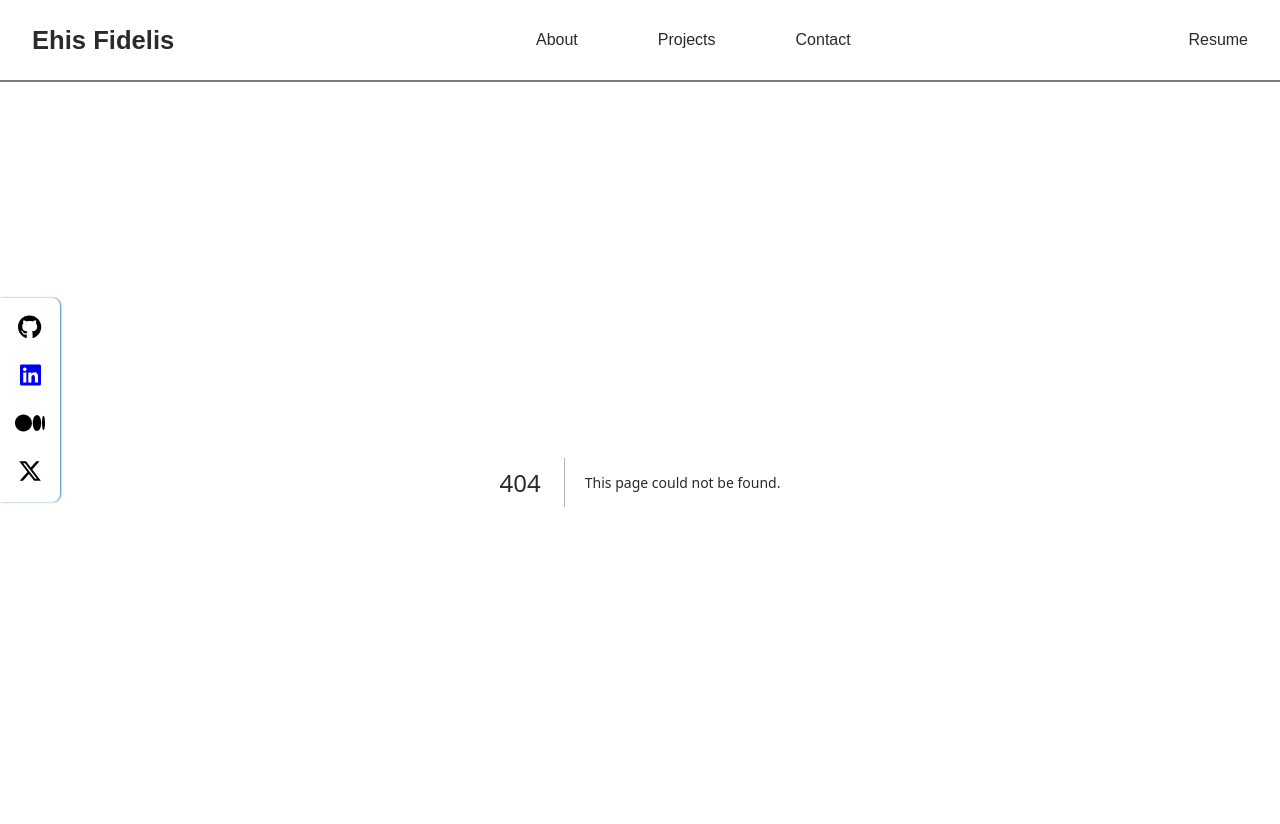
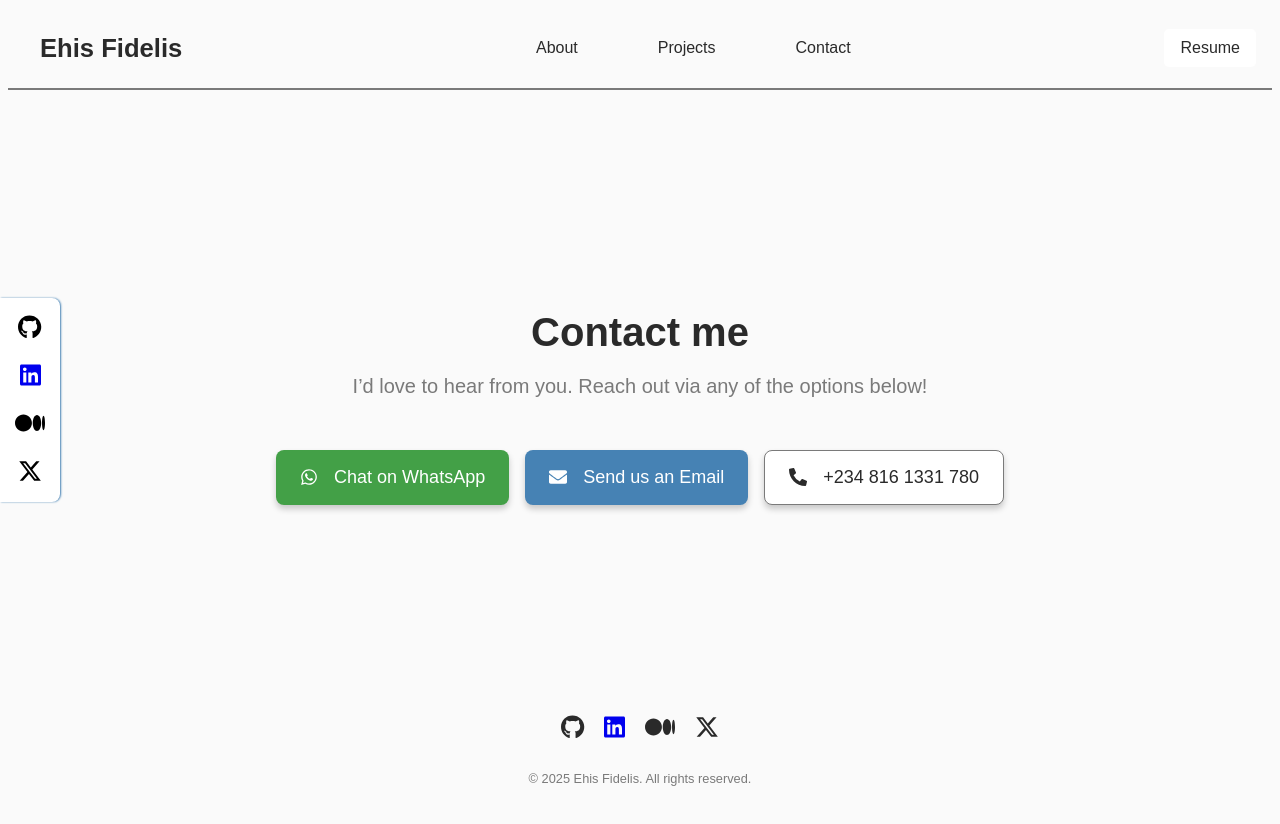
Before and after one commit to ehis-io/ehis-portfolio, a Next.js app: page /contact in a window 1280 px wide. Before the commit this address had no page. Shown: the top 824 px of the page. Built offline with nearby package versions, Linux system fonts and the light colour scheme.

Commit message:
nav bar navigation

```diff
--- a/app/components/footer/Footer.tsx
+++ b/app/components/footer/Footer.tsx
@@ -0,0 +1,52 @@
+import styles from './footer.module.css'
+import { FontAwesomeIcon } from '@fortawesome/react-fontawesome'
+import {
+  faGithub,
+  faLinkedin,
+  faMedium,
+  faXTwitter,
+} from '@fortawesome/free-brands-svg-icons'
+export default function Footer() {
+  const date = new Date().getFullYear()
+  return (
+    <footer>
+      <div className={styles.footer}>
+        <div className={styles.sideBarContent}>
+          <a
+            className={styles.icon}
+            href="https://github.com/ehis-io"
+            target="_blank"
+            rel="noopener noreferrer"
+          >
+            <FontAwesomeIcon icon={faGithub} />
+          </a>
+          <a
+            // className={styles.icon}
+            href="https://linkedin.com/in/ehis-fidelis"
+            target="_blank"
+            rel="noopener noreferrer"
+          >
+            <FontAwesomeIcon icon={faLinkedin} />
+          </a>
+          <a
+            className={styles.icon}
+            href="https://medium.com/@ehis_io"
+            target="_blank"
+            rel="noopener noreferrer"
+          >
+            <FontAwesomeIcon icon={faMedium} />
+          </a>
+          <a
+            className={styles.icon}
+            href="https://twitter.com/ehis_io"
+            target="_blank"
+            rel="noopener noreferrer"
+          >
+            <FontAwesomeIcon icon={faXTwitter} />
+          </a>
+        </div>
+        <p>© {date} Ehis Fidelis. All rights reserved.</p>
+      </div>
+    </footer>
+  )
+}
--- /dev/null
+++ b/app/components/footer/footer.module.css
@@ -0,0 +1,31 @@
+.footer {
+  display: block;
+  background-color: var(--background-color);
+  color: var(--text-color);
+  text-align: center;
+  margin-top: auto;
+
+  /* important for flex layout */
+}
+
+.footer p {
+  color: var(--text-muted);
+  font-size: 0.8rem;
+  text-align: center;
+  width: 100%;
+  display: inline-block;
+}
+
+.sideBarContent {
+  display: flex;
+  justify-content: center;
+  gap: 20px;
+  align-items: center;
+
+  color: var(--text-color);
+  font-size: 1.5rem;
+  padding: 1rem 0;
+}
+.icon {
+  color: var(--text-color);
+}
--- a/app/components/nav-bar/Navbar.tsx
+++ b/app/components/nav-bar/Navbar.tsx
@@ -36,7 +36,7 @@ export default function Navbar() {
             </a>
           </li>
           <li>
-            <a className={styles.linkItem} href="#contact">
+            <a className={styles.linkItem} href="/contact">
               Contact
             </a>
           </li>
--- a/app/components/nav-bar/nav.module.css
+++ b/app/components/nav-bar/nav.module.css
@@ -118,26 +118,37 @@
   .resumeButton {
     display: none;
   }
-
   .links {
-    display: none;
     flex-direction: column;
+    gap: 1rem;
+    padding: 1rem 0;
   }
 
   .navbar {
     width: 100%;
-    display: none;
+    display: none; /* hidden by default */
     flex-direction: column;
     align-items: center;
     margin-top: 1rem;
+    transition: all 0.3s ease-in-out;
+    overflow: hidden;
+  }
+  .navbar.open {
+    display: flex;
+    position: absolute;
+    top: 10vh; /* just below your main navbar */
+    left: 0;
+    width: 100%;
+    background-color: var(--primary-color);
+    flex-direction: column;
+    align-items: center;
+    gap: 1rem;
+    padding: 1rem 0;
+    z-index: 999;
+    box-shadow: 0 4px 10px rgba(0, 0, 0, 0.2);
   }
 
-  .navbar.open {
-    /* display: flex; */
-  }
-
-  .links {
-    flex-direction: column;
-    gap: 0.5rem;
+  .navbar.open .links {
+    display: flex;
   }
 }
--- /dev/null
+++ b/app/contact/contact.module.css
@@ -0,0 +1,87 @@
+.container {
+  height: 70vh;
+  display: flex;
+  flex-direction: column;
+  justify-content: center;
+  align-items: center;
+
+  color: var(--text-color);
+  padding: 1.5rem;
+}
+
+.header {
+  text-align: center;
+  margin-bottom: 2rem;
+}
+
+.title {
+  font-size: 2.5rem;
+  font-weight: bold;
+  margin-bottom: 1rem;
+  color: var(--text-color);
+}
+
+.subtitle {
+  font-size: 1.25rem;
+  color: var(--text-muted);
+}
+
+.links {
+  display: flex;
+  flex-direction: column;
+  gap: 1rem;
+}
+
+@media (min-width: 768px) {
+  .links {
+    flex-direction: row;
+  }
+}
+
+.link {
+  list-style: none;
+  text-decoration: none;
+  display: flex;
+  align-items: center;
+  gap: 1rem;
+  padding: 1rem 1.5rem;
+  border-radius: 0.5rem;
+  font-size: 1.125rem;
+  font-weight: 500;
+  color: white;
+  box-shadow: 0 4px 6px rgba(0, 0, 0, 0.2);
+  transition: background-color 0.3s ease, transform 0.2s ease;
+}
+
+.link:hover {
+  transform: translateY(-2px);
+}
+
+.whatsapp {
+  background-color: var(--secondary-color);
+}
+
+.whatsapp:hover {
+  background-color: #388e3c; /* slightly darker green */
+}
+
+.email {
+  background-color: var(--accent-color);
+}
+
+.email:hover {
+  background-color: #3a6e99; /* slightly darker blue */
+}
+
+.phone {
+  background-color: var(--primary-color);
+  color: var(--text-color);
+  border: 1px solid var(--text-muted);
+  cursor: pointer;
+}
+
+.phone:hover {
+  background-color: var(--background-color);
+  border-color: var(--accent-color);
+  color: var(--accent-color);
+}
--- /dev/null
+++ b/app/contact/page.tsx
@@ -0,0 +1,62 @@
+'use client'
+
+import { useState } from 'react'
+import { FaWhatsapp, FaEnvelope, FaPhoneAlt } from 'react-icons/fa'
+import styles from './contact.module.css'
+
+export default function ContactUs() {
+  const [copied, setCopied] = useState(false)
+
+  const handleCopy = async () => {
+    try {
+      await navigator.clipboard.writeText('+2348161331780')
+      setCopied(true)
+      setTimeout(() => setCopied(false), 2000) // reset after 2s
+    } catch (err) {
+      console.error('Failed to copy:', err)
+    }
+  }
+
+  return (
+    <div className={styles.container}>
+      <div className={styles.header}>
+        <h1 className={styles.title}>Contact me</h1>
+        <p className={styles.subtitle}>
+          I&rsquo;d love to hear from you. Reach out via any of the options
+          below!
+        </p>
+      </div>
+
+      <div className={styles.links}>
+        <a
+          href="https://wa.me/2347060464123"
+          target="_blank"
+          rel="noopener noreferrer"
+          className={`${styles.link} ${styles.whatsapp}`}
+        >
+          <FaWhatsapp className="text-2xl" />
+          <span>Chat on WhatsApp</span>
+        </a>
+
+        <a
+          href="mailto:meelisfidelis@gmail.com"
+          target="_blank"
+          rel="noopener noreferrer"
+          className={`${styles.link} ${styles.email}`}
+        >
+          <FaEnvelope className="text-2xl" />
+          <span>Send us an Email</span>
+        </a>
+
+        {/* Click-to-copy phone number */}
+        <button
+          className={`${styles.link} ${styles.phone}`}
+          onClick={handleCopy}
+        >
+          <FaPhoneAlt className="text-2xl text-yellow-500" />
+          <span>{copied ? 'Copied!' : '+234 816 1331 780'}</span>
+        </button>
+      </div>
+    </div>
+  )
+}
--- a/app/globals.css
+++ b/app/globals.css
@@ -29,6 +29,11 @@ h3,
 h4,
 h5,
 h6,
-p {
+div,
+footer p {
   color: var(--text-color);
 }
+
+html {
+  scroll-behavior: smooth;
+}
--- a/app/home.module.css
+++ b/app/home.module.css
@@ -2,7 +2,35 @@
   display: flex;
   justify-content: center;
   align-items: center;
-  height: 80vh;
+  flex-direction: column;
+}
+.sectionOne {
+  display: flex;
+  flex-direction: row;
+  justify-content: center;
+  align-items: center;
+  height: 100vh;
+  width: 100vw;
+  background-color: var(--primary-color);
+}
+.sectionTwo {
+  display: flex;
+  flex-direction: row;
+  justify-content: center;
+  align-items: center;
+  height: 100vh;
+  width: 100vw;
+
+  background-color: var(--primary-color);
+}
+
+.container {
+  display: flex;
+  flex-direction: column;
+  justify-content: center;
+  align-items: center;
+  height: 100vh;
+  width: 100vw;
 }
 
 .textArea {
@@ -36,8 +64,29 @@
   color: var(--text-muted);
 }
 
+.projectsButton {
+  background-color: var(--accent-color);
+  color: var(--text-color);
+  border: none;
+  margin-top: 4rem;
+  margin-right: 2rem;
+  padding: 1rem 4rem 1rem 4rem;
+  border-radius: 5px;
+  font-size: 1rem;
+  box-shadow: 0px 0px 5px var(--accent-color);
+  align-self: center;
+}
+
+.projectsButton:hover {
+  background-color: var(--primary-color);
+  box-shadow: 0px 0px 10px var(--accent-color);
+  transform: scale(1.05);
+  cursor: pointer;
+  transition: all 0.3s ease-in-out;
+}
+
 .resumeButton {
-  background-color: var(--accent-color);
+  background-color: var(--background-color);
   color: var(--text-color);
   border: none;
   margin-top: 4rem;
@@ -47,10 +96,11 @@
   font-size: 1rem;
   box-shadow: 0px 0px 5px var(--accent-color);
   align-self: center;
+  text-decoration: none;
 }
 
 .resumeButton:hover {
-  background-color: var(--primary-color);
+  background-color: var(--accent-color);
   box-shadow: 0px 0px 10px var(--accent-color);
   transform: scale(1.05);
   cursor: pointer;
@@ -60,7 +110,30 @@
   display: inline-block;
   width: 1ch;
   animation: blink 1s steps(2, start) infinite;
-  color: #6a0dad; /* Match your purple theme */
+  color: green;
+}
+.about {
+  display: flex;
+  flex-direction: column;
+  justify-content: center;
+  align-items: center;
+  width: 80vw;
+  padding-bottom: 4rem;
+
+  background-color: var(--primary-color);
+}
+
+.about p {
+  margin-bottom: 1.2rem;
+  line-height: 1.75;
+  color: var(--text-muted);
+}
+
+.sectionTitle {
+  font-size: 2rem;
+  font-weight: 600;
+  color: var(--text-color);
+  margin-bottom: 1rem;
 }
 
 @keyframes blink {
--- a/app/layout.tsx
+++ b/app/layout.tsx
@@ -5,6 +5,7 @@ import './colors.css'
 import ThemeInitializer from './hooks/ThemeInitializer'
 import '../lib/fontawesome'
 import Sidebar from './components/side-bar/Sidebar'
+import Footer from './components/footer/Footer'
 export const metadata: Metadata = {
   title: 'Ehis Fidelis',
   description: 'Portfolio of Ehis Fidelis',
@@ -23,6 +24,7 @@ export default function RootLayout({
         <Sidebar />
 
         {children}
+        <Footer />
       </body>
     </html>
   )
--- a/package.json
+++ b/package.json
@@ -15,7 +15,8 @@
     "@fortawesome/react-fontawesome": "^0.2.2",
     "next": "15.3.1",
     "react": "^19.0.0",
-    "react-dom": "^19.0.0"
+    "react-dom": "^19.0.0",
+    "react-icons": "^5.5.0"
   },
   "devDependencies": {
     "@eslint/eslintrc": "^3",
```
Also changed, not shown: app/page.tsx (+48 -2 lines), 1 other file (tests, documents, lock files or other folders).
